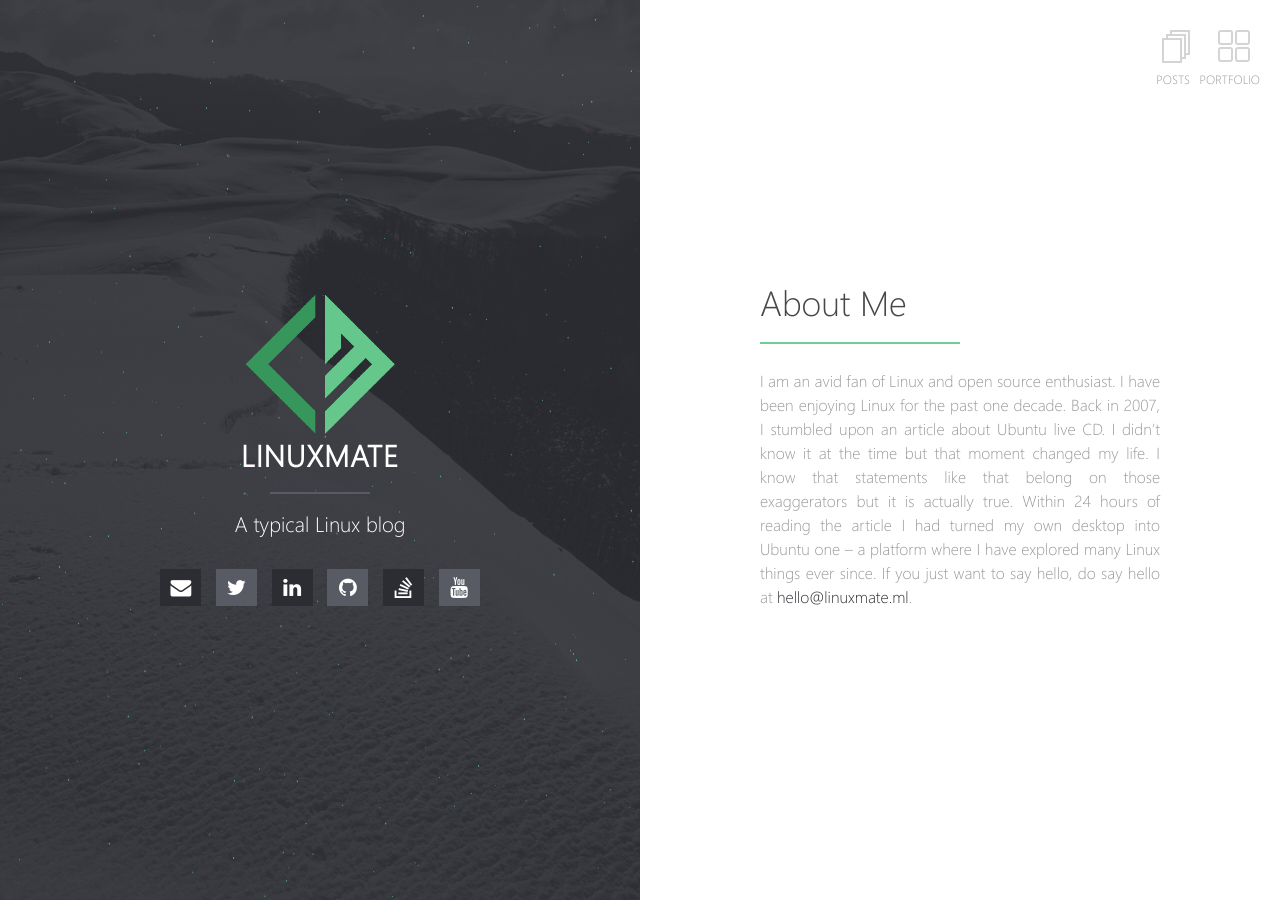
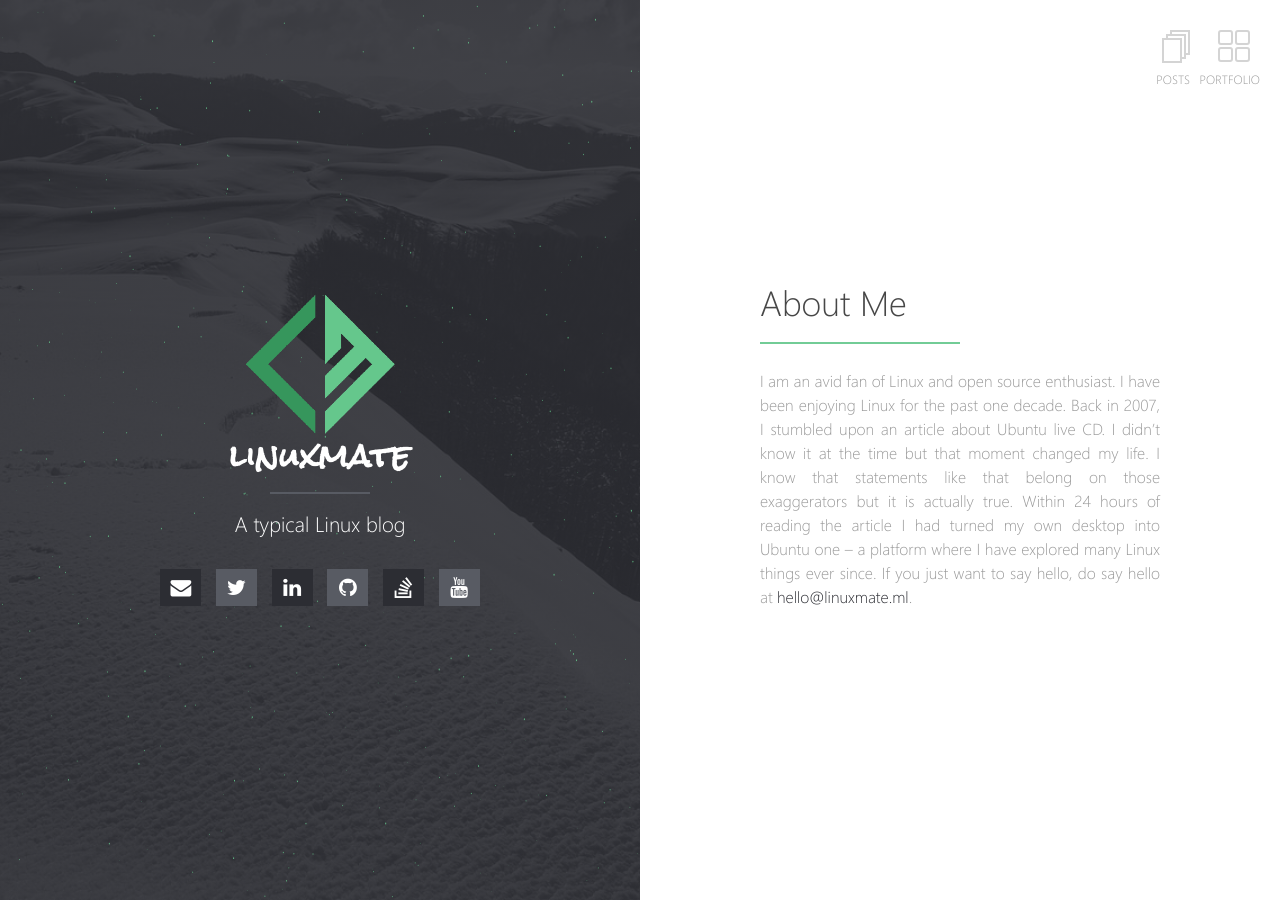
Before and after one commit to kevydotvinu/gnulinuxmate.com, a Jekyll site: the page built from index.md, in a window 1280 px wide. Built offline with Jekyll 4.4.1, drawn with Linux system fonts in a browser that asks for light colours; our own code applies the rules of GitHub Pages for plain Markdown files.

Commit message:
changed title font

```diff
--- a/_layouts/home.html
+++ b/_layouts/home.html
@@ -5,6 +5,7 @@
 <!DOCTYPE html>
 <html>
 {% include head.html %}
+<link href="https://fonts.googleapis.com/css?family=Rock+Salt" rel="stylesheet">
 <body id="homepage">
 
   <div class="block-left">
--- a/assets/_sass/_site.scss
+++ b/assets/_sass/_site.scss
@@ -392,7 +392,8 @@
   color: $white;
   h1 {
     font-weight: bold;
-    text-transform: uppercase;
+    text-transform: lowercase;
+    font-family: 'Rock Salt', cursive;
     letter-spacing: 1px;
   }
   h2 {
```
Also changed, not shown: favicon.ico, 1 other file.
